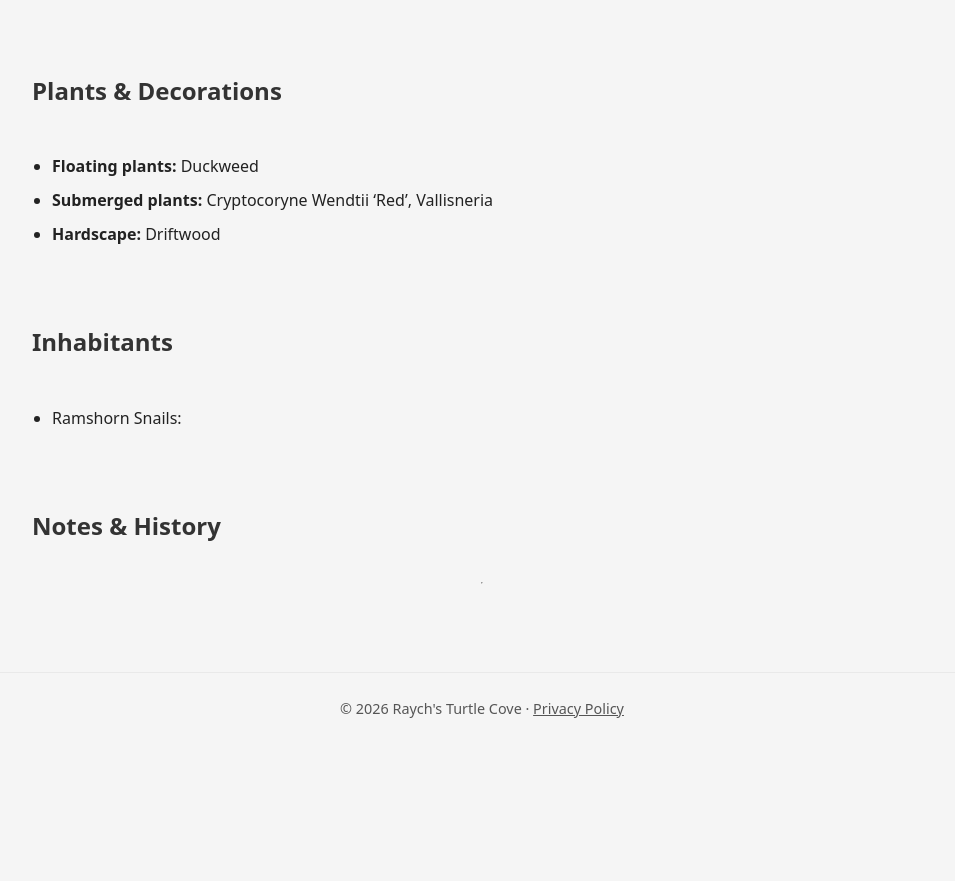
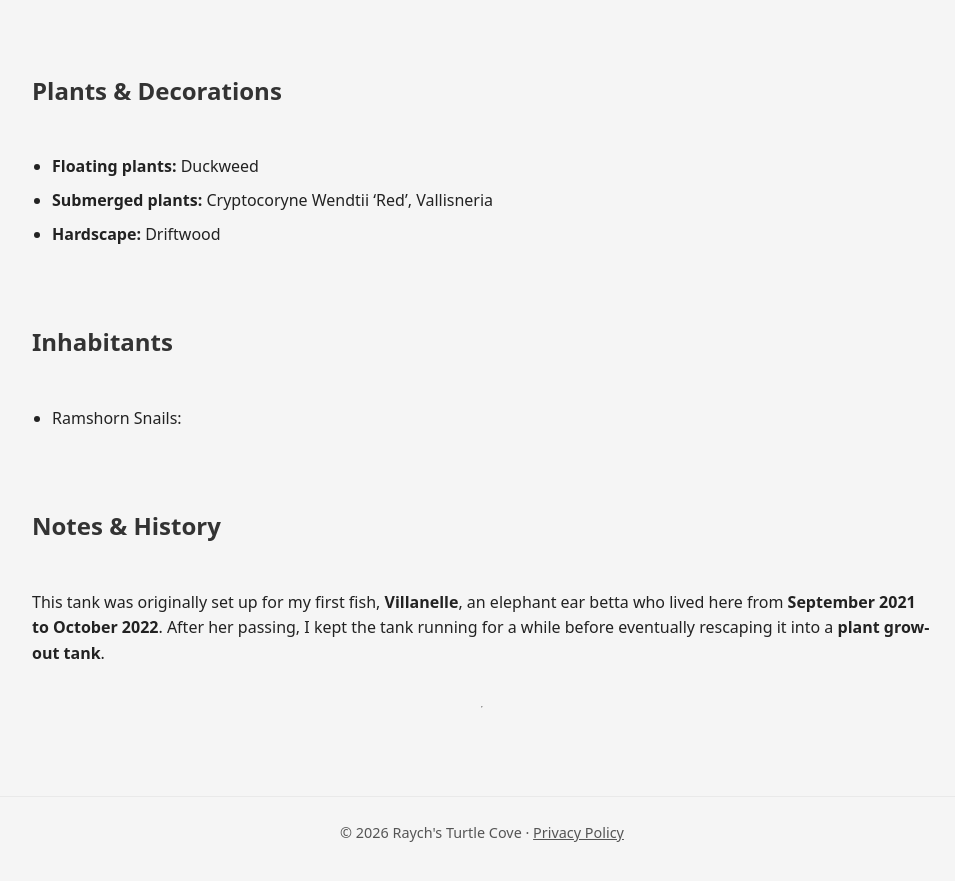
Before and after one commit to rachelsprague/turtles.raych.com, a Jekyll site: the page built from tanks/plant-tank.md, in a window 1280 px wide and 900 px high, scrolled down 1303 px. Shown: the top 881 px of the window, without its empty margins (158-1113 px from the left). Built offline with Jekyll 4.4.1, drawn with Linux system fonts in a browser that asks for light colours; before the commit the page ends 2079 px from its top, so only the background shows below that.

Commit message:
Update plant-tank.md

```diff
--- a/tanks/plant-tank.md
+++ b/tanks/plant-tank.md
@@ -33,6 +33,8 @@ title: Plant Tank
 
 ## Notes & History
 
+This tank was originally set up for my first fish, **Villanelle**, an elephant ear betta who lived here from **September 2021 to October 2022**. After her passing, I kept the tank running for a while before eventually rescaping it into a **plant grow-out tank**.
+
 <!-- - Established: 2021
 - Water change schedule: 50% bi-weekly
 - This tank has been running for **4.5 years** and is home to multiple generations of guppies. I inherited it from the nephew of a friend who was leaving for college. The Anubias plant, gravel, heater, and guppies are all original to the setup. I have **never purchased a guppy**—every fish has been born here. -->
```
